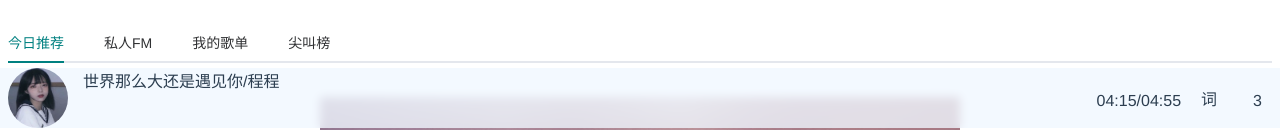
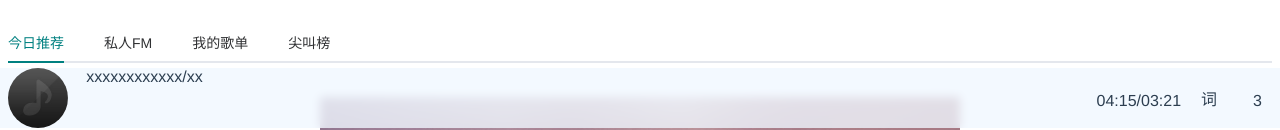
Before and after one commit to FuXingYu-fxy/music-vue, a Vue app: page /my in a window 1280 px wide. Shown: the part 672-802 px from the top of the page. Built offline with nearby package versions, Linux system fonts and the light colour scheme; no server answers; some icons are missing.

Commit message:
完成音乐播放, 使用的是/song/url接口,可能将来会发生错误

```diff
--- a/src/components/PlayBar.vue
+++ b/src/components/PlayBar.vue
@@ -2,9 +2,9 @@
   <div class="music-controls">
 
     <div class="music-cover">
-      <img src="../image/avatar-fallback.jpg" alt="专辑封面"/>
+      <img :src="musicInfo.coverImgUrl" alt="专辑封面"/>
       <div class="music-info">
-        <span>世界那么大还是遇见你/程程</span>
+        <span>{{ musicInfo.name }}/{{ musicInfo.artists }}</span>
         <div class="button-list">
           <v-icon
               name="regular/heart"
@@ -49,7 +49,7 @@
     </div>
 
     <div class="rest-container">
-      <span>04:15/04:55</span>
+      <span>04:15/{{ musicInfo.duration }}</span>
       <span>词</span>
       <div class="list">
         <v-icon
@@ -65,13 +65,50 @@
 <script>
 import Icon from "vue-awesome/components/Icon";
 import "vue-awesome/icons";
+import {mapGetters} from 'vuex';
+import defaultCover from '../image/defaultCover.jpg';
+import request from '@/request/request';
 
 export default {
   name: 'PlayBar',
   data() {
     return {
       controlCenterSize: 2,
+      audio: null,
     }
+  },
+  // ↓ ↓ ↓ ↓ ↓ 生命周期 ↓ ↓ ↓ ↓ ↓ ↓
+  mounted() {
+    // 创建 audio
+    this.audio = new Audio();
+    this.audio.addEventListener('canplay', () => {
+      // 当终端可以播放媒体文件时触发该canplay事件，估计加载足够的数据来播放媒体直到其结束，而不必停止以进一步缓冲内容。
+      this.audio.play();
+    })
+  },
+  beforeDestroy() {
+    this.audio = null;
+  },
+  // ↑ ↑ ↑ ↑ ↑ 生命周期 ↑ ↑ ↑ ↑ ↑ ↑
+  computed: {
+    ...mapGetters(['currentPlaySong']),
+    musicInfo() {
+      const currentPlaySongs = this.currentPlaySong;
+      if (!currentPlaySongs) {
+        return {
+          coverImgUrl: defaultCover,
+          artists: 'xx',
+          name: 'xxxxxxxxxxxx',
+          duration: '03:21',
+        }
+      }
+      return {
+        coverImgUrl: currentPlaySongs.cover,
+        artists: currentPlaySongs.artists,
+        name: currentPlaySongs.songTitle,
+        duration: currentPlaySongs.durationTime,
+      }
+    },
   },
   components: {
     'v-icon': Icon,
@@ -83,7 +120,53 @@ export default {
     prev() {
       console.log('播放上一首');
     }
-  }
+  },
+  watch: {
+    async currentPlaySong(musicInfo) {
+      const id = musicInfo.id;
+      try {
+        let {data} = await request.get('/check/music', {
+          params: {
+            id,
+          }
+        });
+
+        if (data.success) {
+          // 再次请求
+          let {data: result} = await request.get('/song/url', {
+            params: {
+              id,
+            }
+          })
+          if (result.code === 200) {
+            this.audio.src = result.data[0].url;
+          } else {
+            this.$message({
+              message: `${result.msg}, 状态码: ${result.code}`,
+              type: 'info'
+            })
+          }
+          console.log(result);
+          // this.audio.src = result;
+        } else {
+          this.$message({
+            message: `${data.message}`,
+            type: 'info'
+          })
+        }
+      } catch (err) {
+        this.$message({
+          message: '发生错误, 请到控制面板查看',
+          type: 'error'
+        })
+        console.group('watch currentPlaySong');
+        console.log(err);
+        console.groupEnd('watch currentPlaySong');
+      }
+
+
+    }
+  },
 
 }
 </script>
--- a/src/components/RecommendList.vue
+++ b/src/components/RecommendList.vue
@@ -17,7 +17,7 @@ export default {
   name: "RecommendList.vue",
   computed: {
     ...mapGetters({
-      dailyPlayList: 'getDailyPlayList'
+      dailyPlayList: 'dailyPlayList'
     }),
   },
   methods: {
--- a/src/components/UserFavoritePlayList.vue
+++ b/src/components/UserFavoritePlayList.vue
@@ -31,7 +31,7 @@ export default {
     },
   },
   computed: {
-    ...mapGetters(['getUserInfo']),
+    ...mapGetters(['userInfo']),
   },
   created() {
     // TODO 这个uid 后期用getUserInfo 从 store 中获取
--- a/src/store/index.js
+++ b/src/store/index.js
@@ -16,13 +16,13 @@ export default new Vuex.Store({
     currentPlaySong: null,
   },
   getters: {
-    getDailyPlayList(state) {
+    dailyPlayList(state) {
       return state.dailyPlayList;
     },
-    getUserInfo(state) {
+    userInfo(state) {
       return state.userInfo;
     },
-    getCurrentPlaySong(state) {
+    currentPlaySong(state) {
       return state.currentPlaySong;
     }
   },
--- a/src/views/My.vue
+++ b/src/views/My.vue
@@ -207,7 +207,7 @@ export default {
     },
   },
   computed: {
-    ...mapGetters(["getUserInfo"]),
+    ...mapGetters(["userInfo"]),
     totalLen() {
       return this.songDetails ? this.songDetails.length : 0;
     },
```
Also changed, not shown: src/image/defaultCover.jpg (added), src/main.js (line endings or trailing spaces).
